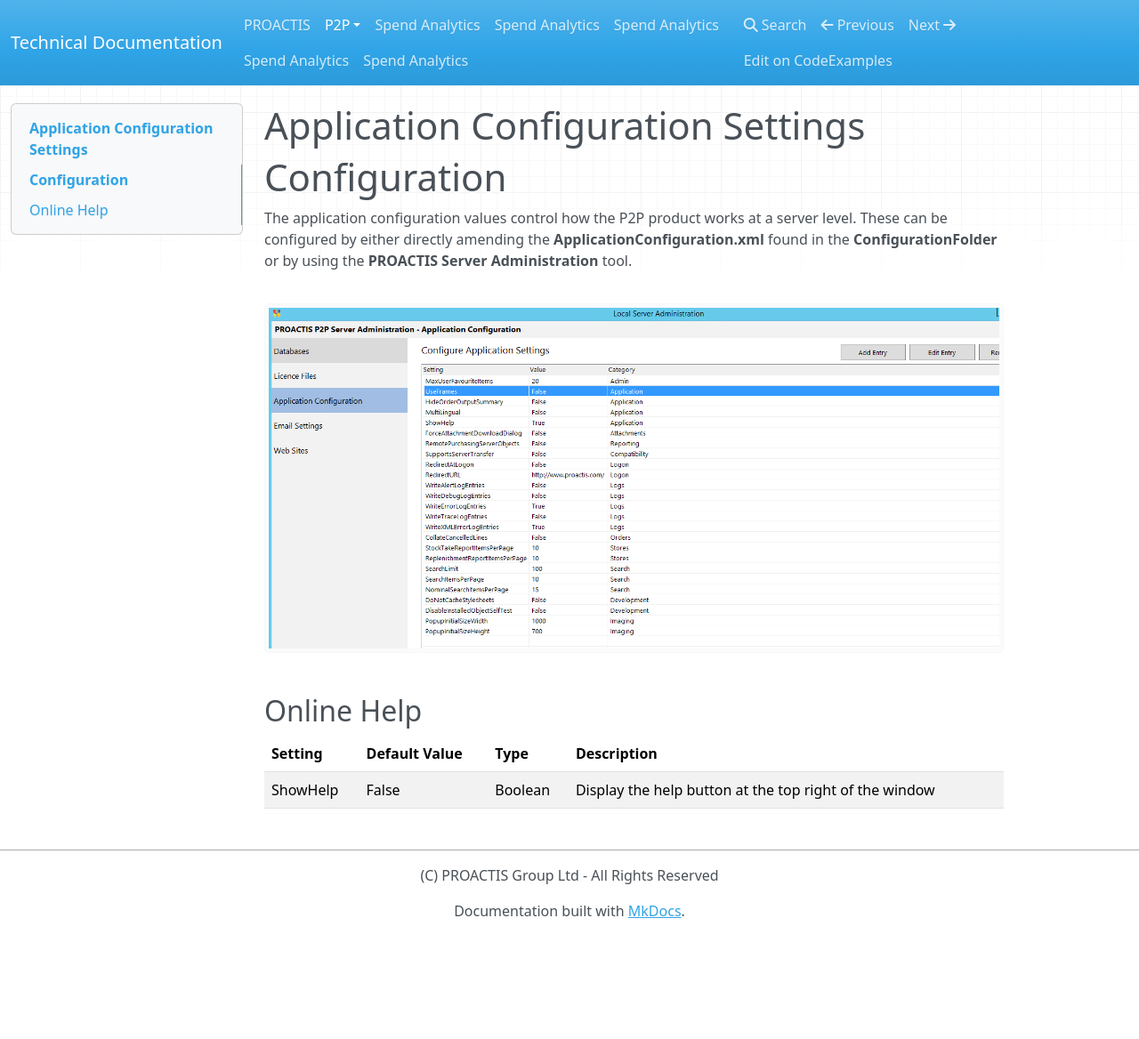
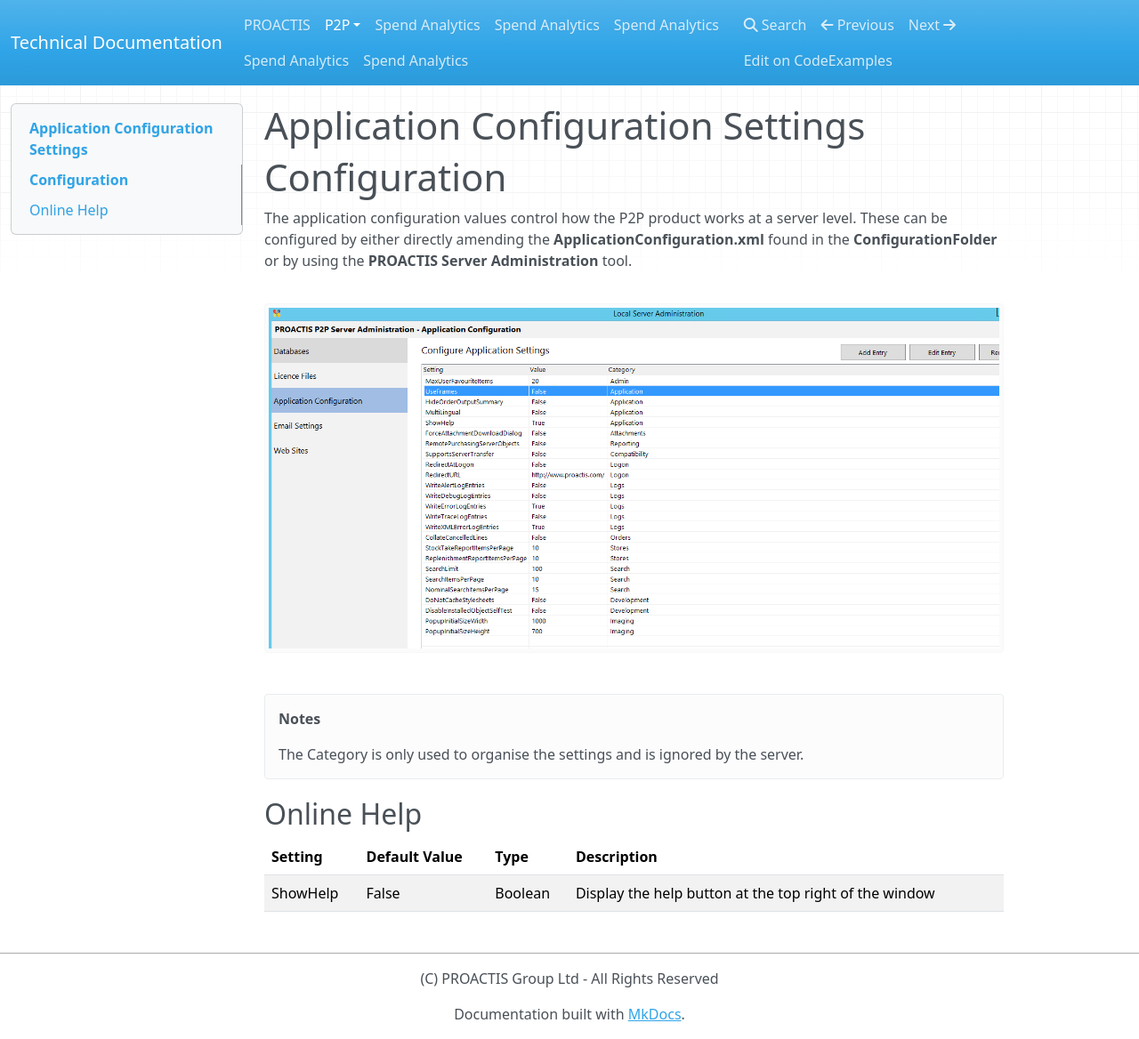
Before and after one commit to proactis-documentation/documentation-source, an MkDocs documentation site: the page built from docs/p2p/applicationConfigurationSettings.md, in a window 1280 px wide and 1168 px high. Shown: the whole window at 89% size. Built offline with MkDocs 1.6.1, drawn with Linux system fonts in a browser that asks for light colours; nearby versions of some CDN libraries; old or Windows-style settings are respelled for this version of MkDocs.

Commit message:
Configuration

```diff
--- a/docs/p2p/applicationConfigurationSettings.md
+++ b/docs/p2p/applicationConfigurationSettings.md
@@ -6,6 +6,10 @@
 
 ![alt text](../img/p2p/admin/proactis_server_admin_appConfig.PNG "Configuration")
 
+!!! Notes
+
+    The Category is only used to organise the settings and is ignored by the server.
+
 ## Online Help
 
 | Setting | Default Value | Type | Description |
```
